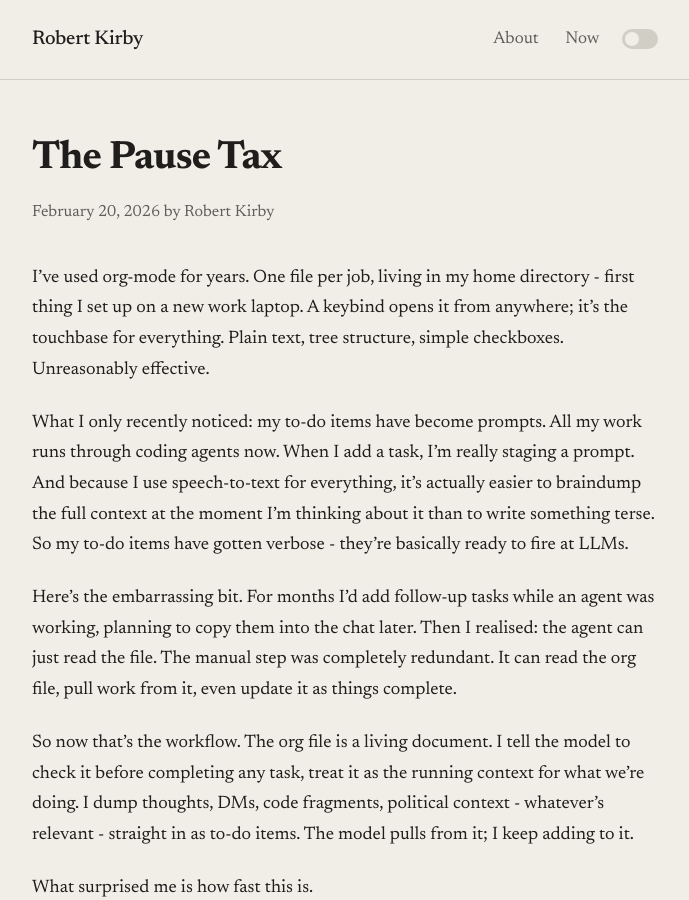
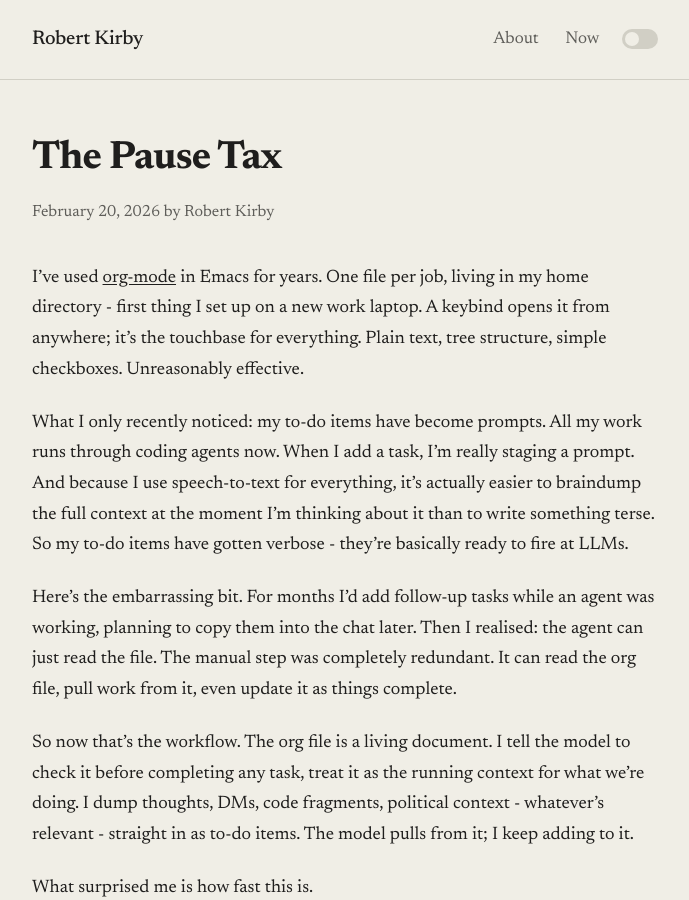
Before and after one commit to rob137/rob137.github.io, a Jekyll site: the page built from _posts/2026-02-20-the-pause-tax.md, in a window 1280 px wide and 900 px high. Shown: the whole window, without its empty margins (295-984 px from the left). Built offline with Jekyll 4.4.1, drawn with Linux system fonts in a browser that asks for light colours.

Commit message:
Add org-mode link and mention Emacs
Co-Authored-By: Claude Opus 4.5 <noreply@anthropic.com>

```diff
--- a/_posts/2026-02-20-the-pause-tax.md
+++ b/_posts/2026-02-20-the-pause-tax.md
@@ -6,7 +6,7 @@ tags: [ai, software, workflow]
 excerpt: "You are the bottleneck now."
 ---
 
-I've used org-mode for years. One file per job, living in my home directory - first thing I set up on a new work laptop. A keybind opens it from anywhere; it's the touchbase for everything. Plain text, tree structure, simple checkboxes. Unreasonably effective.
+I've used [org-mode](https://orgmode.org/) in Emacs for years. One file per job, living in my home directory - first thing I set up on a new work laptop. A keybind opens it from anywhere; it's the touchbase for everything. Plain text, tree structure, simple checkboxes. Unreasonably effective.
 
 What I only recently noticed: my to-do items have become prompts. All my work runs through coding agents now. When I add a task, I'm really staging a prompt. And because I use speech-to-text for everything, it's actually easier to braindump the full context at the moment I'm thinking about it than to write something terse. So my to-do items have gotten verbose - they're basically ready to fire at LLMs.
 
```
